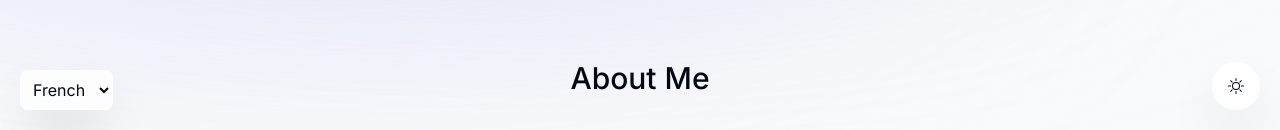
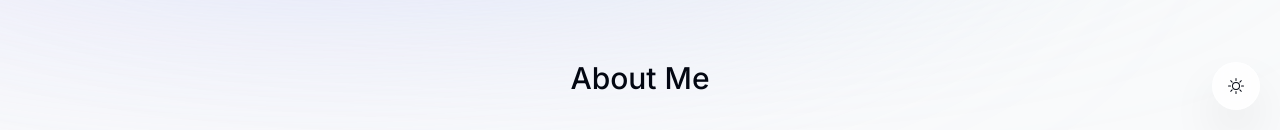
Before and after one commit to zoanlogia/next_portfolio, a Next.js app: page / in a window 1280 px wide. Shown: the part 670-800 px from the top of the page. Built offline with nearby package versions, Linux system fonts and the light colour scheme.

Commit message:
hide the langage switcher

```diff
--- a/app/layout.tsx
+++ b/app/layout.tsx
@@ -34,7 +34,7 @@ export default function RootLayout({
             <Toaster position='top-right' />
             <Footer />
             <ThemeSwitch />
-            <LanguageSwitcher />
+            {/* <LanguageSwitcher /> */}
           </ActiveSectionContextProvider>
         </ThemeContextProvider>
       </body>
```
